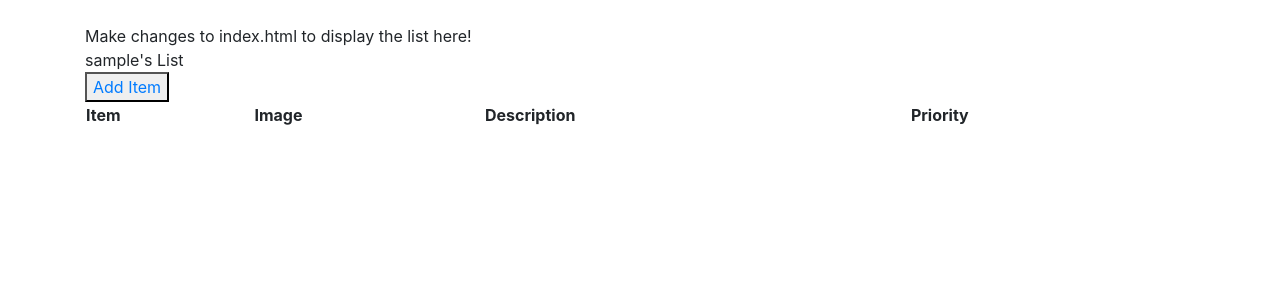
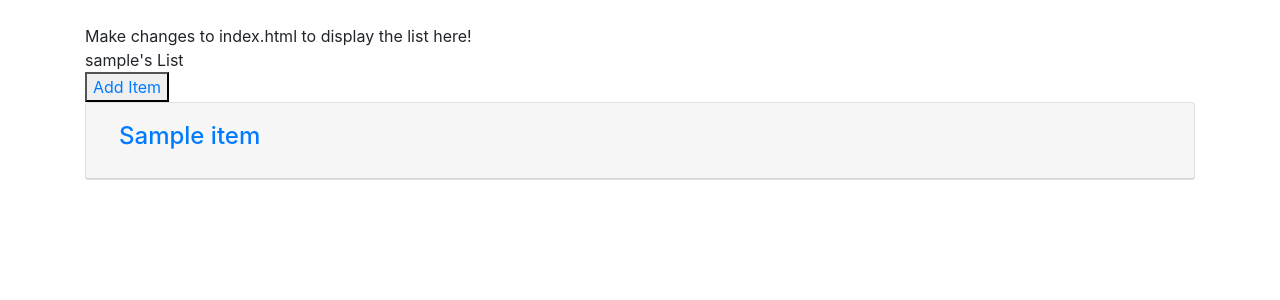
Before and after one commit to lomcaitlin/cst438_s21_proj02_groupb, a Django app: page / in a window 1280 px wide. Shown: the part 56-356 px from the top of the page. Run offline with Django 3.2, Linux system fonts and the light colour scheme; a user stored in the database is signed in; tables that the repository leaves empty hold one stand-in row (values such as "Sample post"); grey boxes marked "Sample" are stand-in pictures; lists and menus that the app fills with data are empty; some libraries are stand-ins or nearby versions.

Commit message:
MIgrated code to index
all items are shown on index page now.

```diff
--- a/wishlistApp/templates/wishlistApp/index.html
+++ b/wishlistApp/templates/wishlistApp/index.html
@@ -6,14 +6,8 @@
     <!-- display list here --> Make changes to index.html to display the list here!
     <div>{{user}}'s List</div>
     <div>
+
     <table style="width:100%">
-      <tr>
-        <th>Item</th>
-        <th>Image</th>
-        <th>Description</th>
-        <th>Priority</th>
-        <th></th>
-      </tr>
       {% for items in Item %}
         <tr>
           <th>{{items.name}} </th>
@@ -31,6 +25,27 @@
       </button>
     </div>
 </table>
+{% for i in stuff %}
+<div id="accordion"></div>
+  <div class="card">
+    <div class="card-header" id="heading{{ i.id }}">
+      <h5 class="mb-0">
+        <button class="btn btn-link" data-toggle="collapse" data-target="#collapse{{ i.id }}" aria-expanded="true" aria-controls="collapseOne">
+          <h4>{{ i.name }}</h4>
+        </button>
+      </h5>
+    </div>
+
+    <div id="collapse{{ i.id }}" class="collapse hide" aria-labelledby="heading{{ i.id }}" data-parent="#accordion">
+      <div class="card-body">
+          <p><img src="{{ i.image }}" width="auto" height="400"></img></p>
+          <p>Description: {{ i.description }}</p>
+          <p>Priority: {{ i.priority }}</p>
+      </div>
+    </div>
+  </div>
+{% endfor %}
+
 
   {% else %}
   <div class="jumbotron text-center">
--- a/wishlistApp/urls.py
+++ b/wishlistApp/urls.py
@@ -11,6 +11,5 @@ urlpatterns = [
     path('change-password/', views.change_password, name='change-password'),
     path('delete-account/', views.delete_account, name='delete-account'),
     path('users/', views.users, name='view_users'),
-    path('list/', views.user_list, name='userList'),
     path('add-item/', views.new_item, name='newItem'),
 ]
--- a/wishlistApp/views.py
+++ b/wishlistApp/views.py
@@ -25,7 +25,10 @@ def index(request):
 			temp = allItems.filter(priority=priorityValue, name__icontains=keywordValue)
 		for i in temp:
 			userItems.append(i)
-	return render(request, 'wishlistApp/index.html', {'items':userItems})
+
+	all_items = Item.objects.all().values
+
+	return render(request, 'wishlistApp/index.html', {'items':userItems, 'stuff':all_items})
 
 @staff_member_required
 def users(request):
@@ -90,19 +93,6 @@ def delete_account(request):
 	return render(request, 'wishlistApp/delete-account.html', {'form':form, 'title': 'Delete Account'})
 
 
-
-
-@login_required
-def user_list(request):
-	user = request.user.get_username()
-	url = URL.objects.all()
-	all_items = Item.objects.all().values
-
-	return render(request, 'wishlistApp/userList.html', {'user':user, 'list':all_items, 'url':url})
-
-
-
-
 @login_required
 def new_item(request):
     if request.method == 'POST':
```
Also changed, not shown: wishlistApp/templates/wishlistApp/userList.html (deleted, +0 -27 lines).
